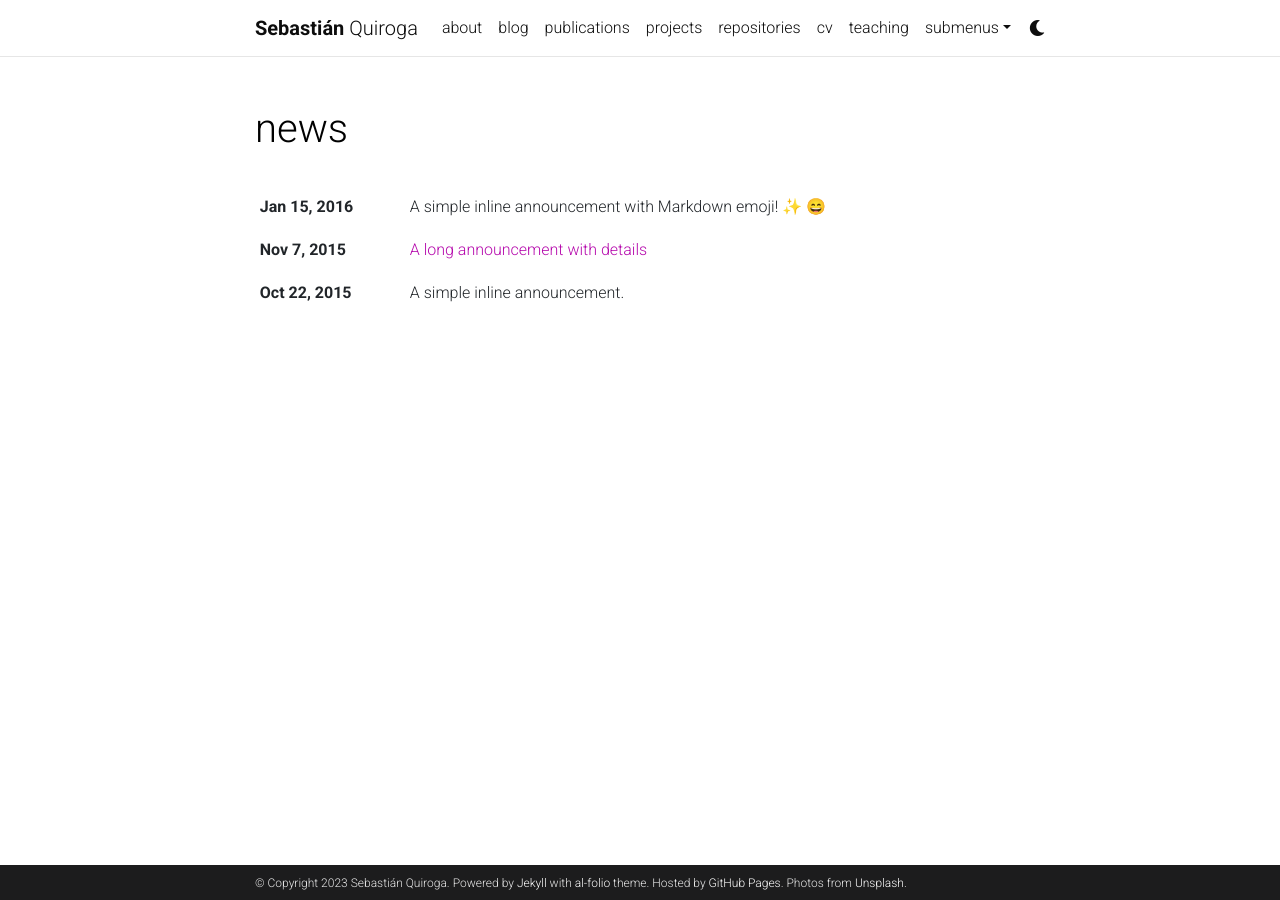
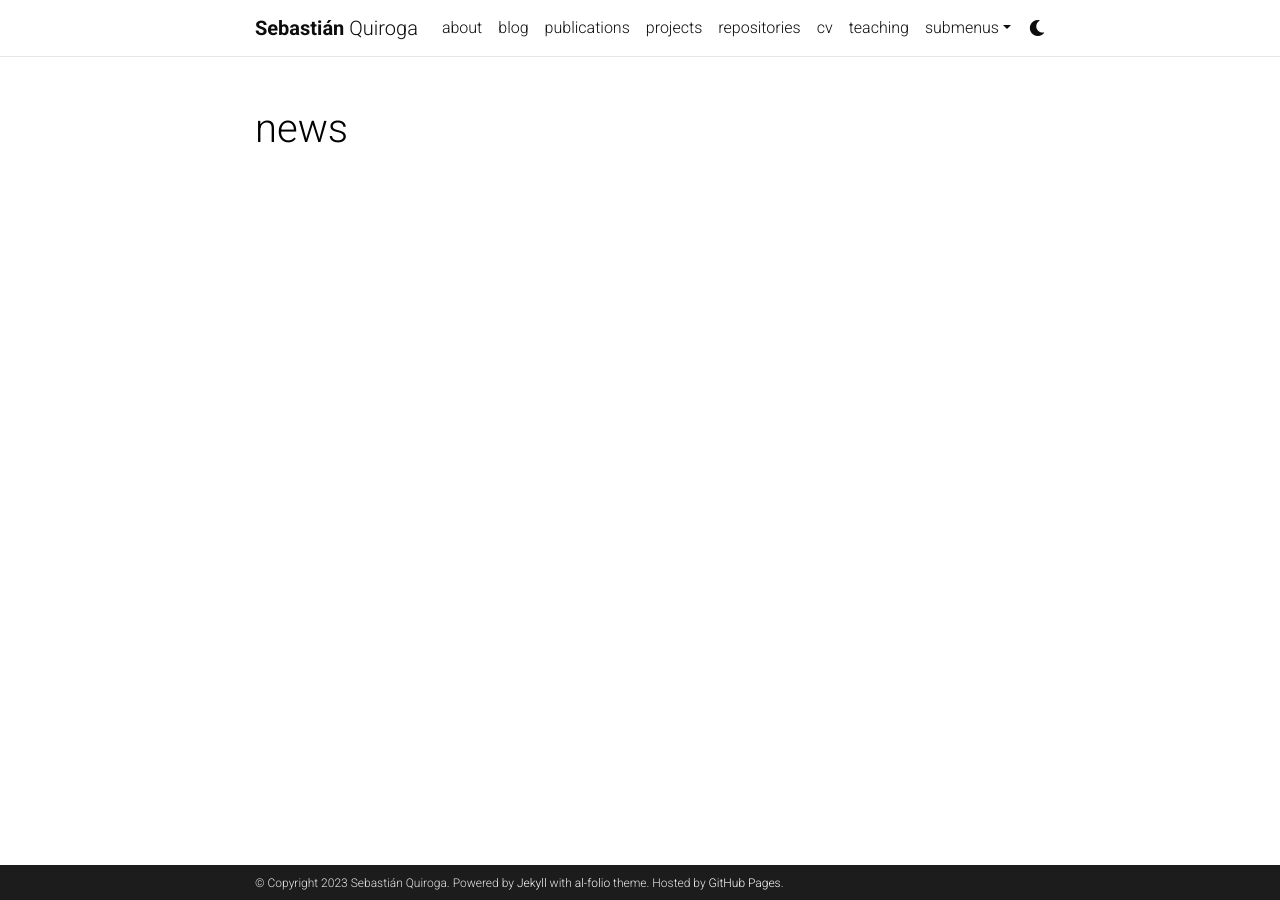
Before and after one commit to squirogar/squirogar.github.io, a Jekyll site: the page built from news.html, in a window 1280 px wide. Built offline with Jekyll 4.4.1, drawn with Linux system fonts in a browser that asks for light colours; emoji names are drawn with the system emoji font; comment, search, counter and statistics services are not loaded; a style sheet for code colours, icons or effects is not loaded; some of the changed lines change nothing that is shown.

Commit message:
eliminacion imagenes img

```diff
--- a/_config.yml
+++ b/_config.yml
@@ -12,7 +12,6 @@
 footer_text: >
   Powered by <a href="https://jekyllrb.com/" target="_blank">Jekyll</a> with <a href="https://github.com/alshedivat/al-folio">al-folio</a> theme.
   Hosted by <a href="https://pages.github.com/" target="_blank">GitHub Pages</a>.
-  Photos from <a href="https://unsplash.com" target="_blank">Unsplash</a>.
 keywords: jekyll, jekyll-theme, academic-website, portfolio-website  # add your own keywords or leave empty
 
 lang: en # the language of your site (for example: en, fr, cn, ru, etc.)
@@ -75,7 +74,7 @@
 gitlab_username: # your GitLab user name
 twitter_username: # your Twitter handle
 mastodon_username: # your mastodon instance+username in the format instance.tld/@username
-linkedin_username: # your LinkedIn user name
+linkedin_username: sebastian-quiroga-reyes # your LinkedIn user name
 telegram_username: # your Telegram user name
 scholar_userid: # your Google Scholar ID
 semanticscholar_id: # your Semantic Scholar ID
@@ -106,7 +105,7 @@
 discord_id: # your discord id (18-digit unique numerical identifier)
 
 contact_note: >
-  You can even add a little note about which of these is the best way to reach you.
+
 
 # -----------------------------------------------------------------------------
 # Analytics and search engine verification
@@ -169,14 +168,7 @@
 # -----------------------------------------------------------------------------
 
 collections:
-  news:
-    defaults:
-      layout: post
-    output: true
-    permalink: /news/:path/
-  projects:
-    output: true
-    permalink: /projects/:path/
+
 
 announcements:
   enabled: true
@@ -272,8 +264,8 @@
 
 scholar:
 
-  last_name: [Einstein]
-  first_name: [Albert, A.]
+  last_name: []
+  first_name: []
 
   style: apa
   locale: en
```
Also changed, not shown: assets/img/1.jpg (deleted), assets/img/10.jpg (deleted), assets/img/11.jpg (deleted), assets/img/12.jpg (deleted), assets/img/2.jpg (deleted), assets/img/3.jpg (deleted), assets/img/4.jpg (deleted), assets/img/5.jpg (deleted), assets/img/6.jpg (deleted), assets/img/7.jpg (deleted), assets/img/8.jpg (deleted), assets/img/9.jpg (deleted), assets/img/al-folio-preview.png (deleted), assets/img/distill-screenshot.png (deleted), 4 more files.
